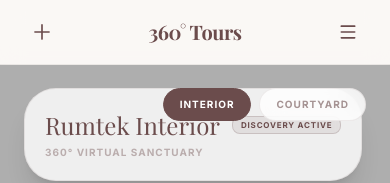
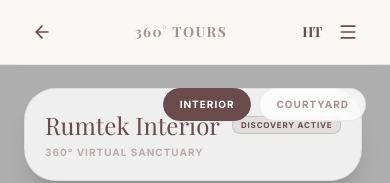
Before and after one commit to Aadi-110i/Himachal-Pradesh, a React (Vite) app: page /ar in a window 390 px wide. Shown: the top 183 px of the page. Built offline with nearby package versions, Linux system fonts and the light colour scheme; a web font is replaced by a local one.

Commit message:
UI: replace rotated X with back arrow and add clickable logo in MainLayout

```diff
--- a/src/components/layout/MainLayout.jsx
+++ b/src/components/layout/MainLayout.jsx
@@ -1,6 +1,6 @@
 import React, { useState } from 'react';
 import { NavLink, useNavigate, useLocation } from 'react-router-dom';
-import { Home, Map as MapIcon, Box, LogIn, Menu, X, Landmark, Globe, Archive, Calendar, MoreHorizontal, Users, Compass, Plane, Sparkles } from 'lucide-react';
+import { Home, Map as MapIcon, Box, LogIn, Menu, X, Landmark, Globe, Archive, Calendar, MoreHorizontal, Users, Compass, Plane, Sparkles, ArrowLeft } from 'lucide-react';
 import { motion, AnimatePresence } from 'framer-motion';
 import { useGame } from '../../context/GameContext';
 import AudioGuide from '../ui/AudioGuide';
@@ -37,23 +37,34 @@ const MainLayout = ({ children }) => {
       {/* Top Navbar */}
       <nav className="fixed top-0 left-0 right-0 z-50 bg-cream/80 backdrop-blur-md border-b border-maroon/5">
         <div className="max-w-7xl mx-auto px-6 h-16 flex items-center justify-between">
+          <div className="flex items-center gap-2">
             <button
               onClick={() => navigate(-1)}
               className="p-2 hover:bg-maroon/5 rounded-full transition-colors text-maroon"
+              title="Go Back"
             >
-            <X className="w-5 h-5 rotate-45" /> {/* Simple back-like arrow representation as seen in screenshot */}
+              <ArrowLeft className="w-5 h-5" />
             </button>
+            <NavLink to="/" className="hidden md:block text-lg font-serif font-bold text-maroon tracking-tight">
+              Himachal<span className="italic opacity-60">Treasures</span>
+            </NavLink>
+          </div>
 
-          <h1 className="text-xl font-serif font-bold text-maroon tracking-tight">
+          <h1 className="text-sm font-bold text-maroon/60 uppercase tracking-widest text-center flex-1">
             {getPageTitle()}
           </h1>
 
+          <div className="flex items-center gap-2">
+            <NavLink to="/" className="md:hidden text-sm font-serif font-bold text-maroon tracking-tight">
+              HT
+            </NavLink>
             <button
               className="p-2 hover:bg-maroon/5 rounded-full transition-colors text-maroon"
               onClick={() => setIsMenuOpen(!isMenuOpen)}
             >
               <Menu className="w-5 h-5" />
             </button>
+          </div>
         </div>
       </nav>
 
```
Lines whose indentation alone changed are shown as unchanged.
